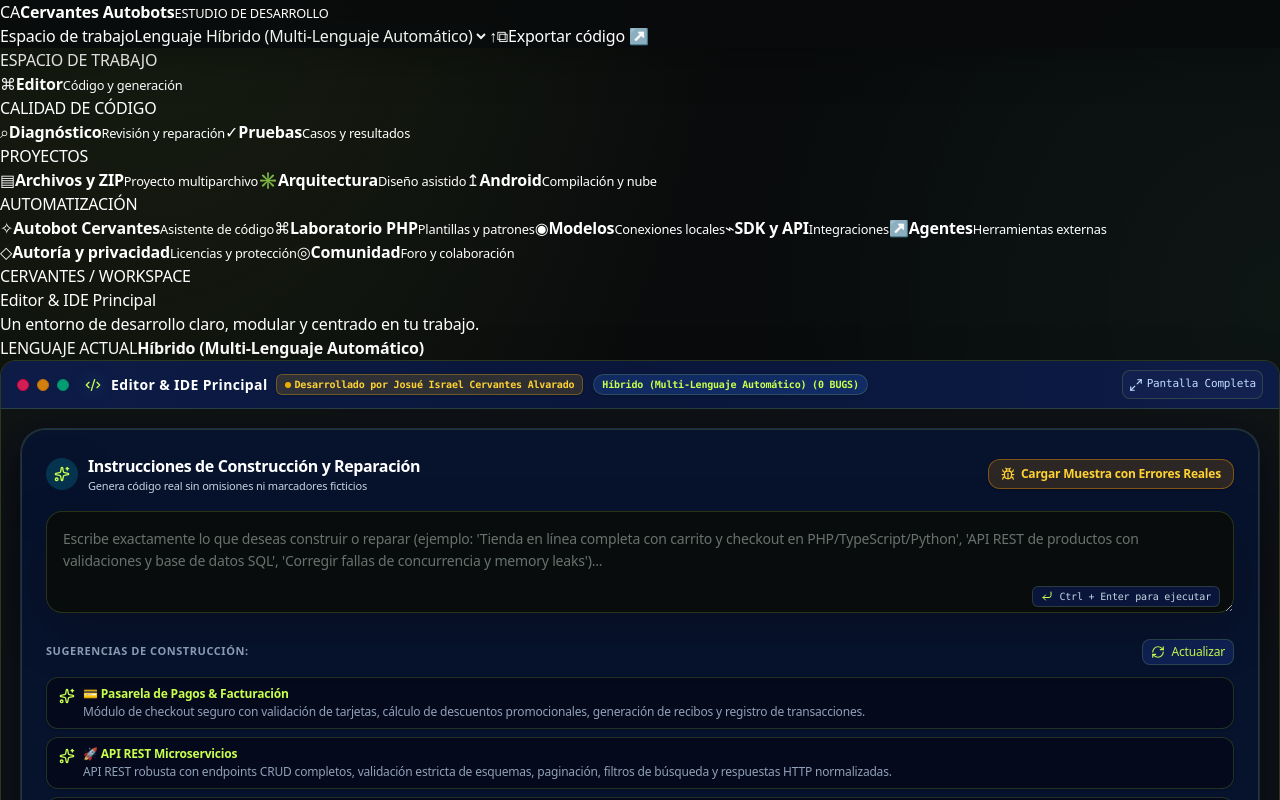
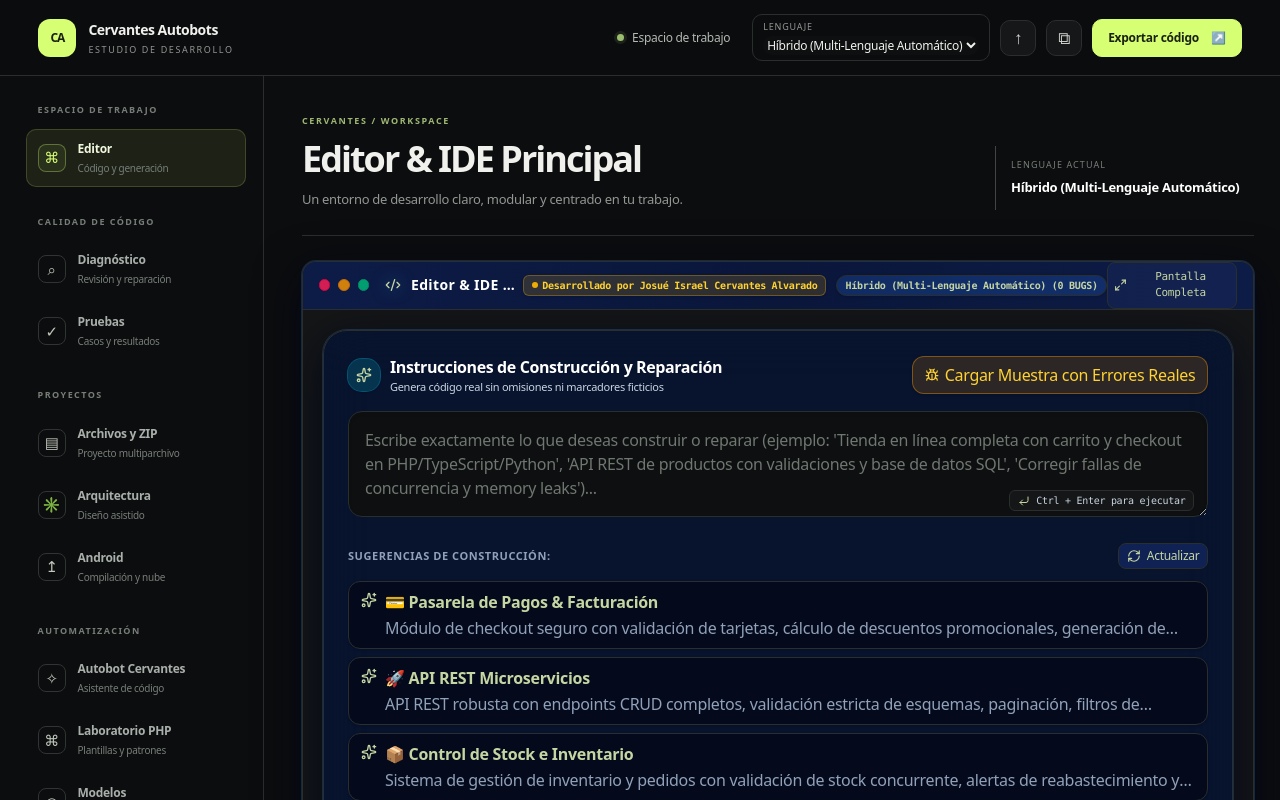
Before and after one commit to wexicos-create/Cervantes-AutoBoots, a React (Vite) app: page / in a window 1280 px wide. Shown: the top 800 px of the page. Built offline with nearby package versions, Linux system fonts and the light colour scheme.

Commit message:
Replace visual system with premium editorial dark workspace

```diff
--- a/src/index.css
+++ b/src/index.css
@@ -1,77 +1,36 @@
 @import "tailwindcss";
 
-/* Cervantes Autobots — Obsidian / acid-lime workstation */
-:root {
-  color-scheme: dark;
-  --ca-bg: #090b0c;
-  --ca-panel: #111516;
-  --ca-panel-raised: #171c1d;
-  --ca-line: rgba(201, 255, 77, .16);
-  --ca-lime: #c9ff4d;
-  --ca-muted: #98a19b;
-  --ca-text: #f0f4ed;
-}
-html { min-height: 100%; background: var(--ca-bg); }
-body {
-  min-height: 100vh;
-  margin: 0;
-  background:
-    radial-gradient(ellipse at 12% -12%, rgba(201,255,77,.09), transparent 38rem),
-    radial-gradient(ellipse at 100% 18%, rgba(103,255,204,.045), transparent 34rem),
-    var(--ca-bg);
-  color: var(--ca-text);
-  font-family: Inter, ui-sans-serif, system-ui, -apple-system, BlinkMacSystemFont, "Segoe UI", sans-serif;
-  letter-spacing: -.012em;
-}
-body::before {
-  content: "";
-  position: fixed;
-  inset: 0;
-  pointer-events: none;
-  opacity: .13;
-  background-image: linear-gradient(rgba(255,255,255,.025) 1px, transparent 1px), linear-gradient(90deg, rgba(255,255,255,.025) 1px, transparent 1px);
-  background-size: 34px 34px;
-  mask-image: linear-gradient(to bottom, black, transparent 82%);
-}
-#root { position: relative; min-height: 100vh; isolation: isolate; }
-header {
-  background: rgba(9, 11, 12, .88) !important;
-  border-color: rgba(201,255,77,.18) !important;
-  box-shadow: 0 12px 40px rgba(0,0,0,.25) !important;
-  backdrop-filter: blur(22px) !important;
-}
-header [class*="from-blue-"], header [class*="via-indigo-"], header [class*="to-cyan-"] {
-  background: linear-gradient(135deg, #c9ff4d, #7fdc7b) !important;
-  color: #10140b !important;
-  box-shadow: 0 0 30px rgba(201,255,77,.12) !important;
-  border-color: rgba(201,255,77,.35) !important;
-}
-header [class*="text-cyan-"], header [class*="text-blue-"] { color: var(--ca-lime) !important; }
-[class*="bg-[#081330"], [class*="bg-[#060e26"], [class*="bg-zinc-900"] {
-  background-color: rgba(17,21,22,.94) !important;
-}
-[class*="border-blue-"], [class*="border-cyan-"], [class*="border-zinc-800"] {
-  border-color: var(--ca-line) !important;
-}
-[class*="text-cyan-"], [class*="text-emerald-"] { color: var(--ca-lime) !important; }
-button {
-  transition: transform .16s ease, border-color .16s ease, background-color .16s ease, box-shadow .16s ease;
-}
-button:focus-visible, input:focus-visible, textarea:focus-visible, select:focus-visible {
-  outline: 2px solid var(--ca-lime);
-  outline-offset: 3px;
-}
-button:active:not(:disabled) { transform: translateY(1px); }
-button:disabled { cursor: not-allowed; }
-input, textarea, select {
-  background-color: #090c0d !important;
-  border-color: rgba(201,255,77,.18) !important;
-  color: var(--ca-text) !important;
-}
-input::placeholder, textarea::placeholder { color: #68726c !important; }
-pre, code { tab-size: 2; }
-[class*="rounded-2xl"][class*="shadow"] { box-shadow: 0 18px 54px rgba(0,0,0,.20); }
-::selection { color: #10140b; background: var(--ca-lime); }
-@media (prefers-reduced-motion: reduce) {
-  *, *::before, *::after { animation-duration: .01ms !important; animation-iteration-count: 1 !important; scroll-behavior: auto !important; transition-duration: .01ms !important; }
-}
+:root { color-scheme: dark; --ca-bg:#0c0d0e; --ca-panel:#141617; --ca-panel-2:#191c1d; --ca-line:#2a2e2d; --ca-text:#f0f0ec; --ca-muted:#929793; --ca-accent:#d7ff73; --ca-accent-ink:#1b2110; }
+* { box-sizing:border-box; }
+html { min-height:100%; background:var(--ca-bg); scroll-behavior:smooth; }
+body { min-height:100vh; margin:0; background:var(--ca-bg); color:var(--ca-text); font-family:Inter, "SF Pro Display", ui-sans-serif, system-ui, -apple-system, BlinkMacSystemFont, "Segoe UI", sans-serif; letter-spacing:-.018em; -webkit-font-smoothing:antialiased; }
+button, input, textarea, select { font:inherit; }
+button { cursor:pointer; }
+button:focus-visible, a:focus-visible, input:focus-visible, textarea:focus-visible, select:focus-visible { outline:2px solid var(--ca-accent); outline-offset:3px; }
+::selection { background:var(--ca-accent); color:var(--ca-accent-ink); }
+.ca-app { min-height:100vh; background:var(--ca-bg); }
+.ca-topbar { position:sticky; top:0; z-index:60; min-height:76px; padding:0 clamp(18px,3vw,42px); display:flex; align-items:center; justify-content:space-between; gap:22px; background:rgba(12,13,14,.94)!important; border-bottom:1px solid var(--ca-line)!important; box-shadow:none!important; backdrop-filter:blur(18px); }
+.ca-brand { display:flex; align-items:center; gap:12px; color:var(--ca-text); text-decoration:none; min-width:230px; }
+.ca-brand-mark { width:38px; height:38px; display:grid; place-items:center; border-radius:12px; background:var(--ca-accent); color:var(--ca-accent-ink); font-size:12px; font-weight:850; letter-spacing:-.08em; }
+.ca-brand-copy { display:flex; flex-direction:column; gap:3px; } .ca-brand-copy strong { font-size:14px; font-weight:680; letter-spacing:-.035em; } .ca-brand-copy small { font-size:9px; letter-spacing:.18em; color:var(--ca-muted); }
+.ca-topbar-right { display:flex; align-items:center; justify-content:flex-end; gap:10px; }
+.ca-project-state { display:flex; align-items:center; gap:8px; margin-right:12px; color:#b3b8b3; font-size:12px; white-space:nowrap; } .ca-state-dot { width:7px; height:7px; border-radius:50%; background:#9bbd70; box-shadow:0 0 0 3px rgba(155,189,112,.12); }
+.ca-language { display:flex; flex-direction:column; gap:3px; padding:5px 10px; border:1px solid var(--ca-line); border-radius:10px; min-width:125px; } .ca-language span { color:var(--ca-muted); font-size:9px; letter-spacing:.09em; text-transform:uppercase; } .ca-language select { width:100%; border:0!important; outline:0; padding:0; color:var(--ca-text)!important; background:transparent!important; font-size:12px; }
+.ca-icon-button { width:36px; height:36px; display:grid; place-items:center; border:1px solid var(--ca-line); border-radius:10px; color:#d0d3ce; background:#151718; font-size:17px; transition:background .16s,border-color .16s,transform .16s; } .ca-icon-button:hover { background:#202423; border-color:#59604e; transform:translateY(-1px); }
+.ca-primary-button { display:flex; align-items:center; gap:12px; min-height:38px; padding:0 15px; border:1px solid var(--ca-accent); border-radius:10px; background:var(--ca-accent); color:var(--ca-accent-ink); font-size:12px; font-weight:700; transition:filter .16s,transform .16s; } .ca-primary-button:hover { filter:brightness(1.06); transform:translateY(-1px); }
+.ca-shell { width:100%; max-width:1680px; margin:0 auto; padding:0 clamp(14px,2vw,28px) 40px; display:grid; grid-template-columns:238px minmax(0,1fr); gap:clamp(22px,3vw,44px); flex:1; }
+.ca-sidebar { position:sticky; top:76px; align-self:start; display:flex; flex-direction:column; min-height:calc(100vh - 76px); padding:27px 0 18px; border-right:1px solid var(--ca-line); padding-right:17px; }
+.ca-side-heading { padding:0 12px 10px; color:#777e78; font-size:9px; font-weight:750; letter-spacing:.16em; } .ca-side-spaced { margin-top:26px; }
+.ca-nav-item { width:100%; display:flex; align-items:center; gap:12px; text-align:left; padding:10px 11px; margin:2px 0; border:1px solid transparent; border-radius:10px; color:#a9afaa; background:transparent; transition:background .16s,border-color .16s,color .16s; } .ca-nav-item:hover { background:#171a19; color:#f0f0ec; } .ca-nav-item.is-active { background:rgba(215,255,115,.085); border-color:rgba(215,255,115,.18); color:#eff7dc; }
+.ca-nav-icon { width:28px; height:28px; flex:0 0 28px; display:grid; place-items:center; border:1px solid #303533; border-radius:8px; color:#c1c8bd; font-size:15px; } .ca-nav-item.is-active .ca-nav-icon { color:var(--ca-accent); border-color:rgba(215,255,115,.32); background:rgba(215,255,115,.07); } .ca-nav-item > span:last-child { display:flex; flex-direction:column; gap:3px; min-width:0; } .ca-nav-item strong { font-size:12px; font-weight:630; } .ca-nav-item small { font-size:10px; color:#777e78; }
+.ca-side-bottom { margin-top:auto; padding-top:22px; border-top:1px solid var(--ca-line); }
+.ca-main { min-width:0; padding-top:38px; } .ca-page-heading { display:flex; align-items:flex-end; justify-content:space-between; gap:24px; padding:0 0 25px; margin-bottom:25px; border-bottom:1px solid var(--ca-line); } .ca-eyebrow { margin:0 0 11px; color:#9fb775; font-size:9px; font-weight:750; letter-spacing:.18em; } .ca-page-heading h1 { margin:0; color:var(--ca-text); font-size:clamp(25px,3vw,36px); font-weight:620; letter-spacing:-.055em; line-height:1.12; } .ca-page-subtitle { margin:10px 0 0; color:var(--ca-muted); font-size:13px; line-height:1.6; } .ca-heading-meta { min-width:140px; padding:12px 15px; border-left:1px solid #414740; display:flex; flex-direction:column; gap:7px; } .ca-meta-label { color:#777e78; font-size:9px; letter-spacing:.12em; } .ca-heading-meta strong { font-size:13px; font-weight:620; }
+.ca-content-column { min-width:0; display:grid; grid-template-columns:minmax(0,1fr); gap:18px; } .ca-editor-stack { padding:0!important; display:flex; flex-direction:column; gap:18px; }
+.ca-app .rounded-2xl { border-radius:14px; } .ca-app [class*="bg-[#081330"], .ca-app [class*="bg-[#060e26"], .ca-app [class*="bg-[#09153a"], .ca-app [class*="bg-zinc-900"] { background-color:var(--ca-panel)!important; }
+.ca-app [class*="border-blue-"], .ca-app [class*="border-cyan-"], .ca-app [class*="border-zinc-800"] { border-color:var(--ca-line)!important; } .ca-app [class*="text-cyan-"], .ca-app [class*="text-blue-"] { color:#c6d6a2!important; }
+.ca-app [class*="from-blue-"], .ca-app [class*="via-indigo-"], .ca-app [class*="to-cyan-"] { background:var(--ca-accent)!important; color:var(--ca-accent-ink)!important; box-shadow:none!important; }
+.ca-app input, .ca-app textarea, .ca-app select { background:#0d0f10!important; border-color:#303533!important; color:var(--ca-text)!important; border-radius:9px; } .ca-app input::placeholder, .ca-app textarea::placeholder { color:#6f7770!important; }
+.ca-app button { transition:background-color .16s,border-color .16s,color .16s,transform .16s; } .ca-app button:active:not(:disabled) { transform:translateY(1px); } .ca-app button:disabled { opacity:.55; cursor:not-allowed; }
+@media (max-width:1050px) { .ca-shell { grid-template-columns:210px minmax(0,1fr); gap:22px; } .ca-project-state { display:none; } .ca-brand { min-width:auto; } }
+@media (max-width:760px) { .ca-topbar { min-height:66px; padding:10px 14px; align-items:flex-start; flex-wrap:wrap; } .ca-brand { min-width:0; } .ca-brand-mark { width:34px;height:34px; } .ca-topbar-right { width:100%; justify-content:space-between; gap:7px; } .ca-language { flex:1; min-width:0; } .ca-primary-button { padding:0 10px; font-size:11px; } .ca-shell { display:block; padding:0 12px 28px; } .ca-sidebar { position:sticky; top:0; z-index:40; min-height:0; padding:10px 0; border-right:0; border-bottom:1px solid var(--ca-line); background:rgba(12,13,14,.96); overflow-x:auto; flex-direction:row; gap:6px; } .ca-side-heading, .ca-side-bottom { display:none; } .ca-nav-item { width:auto; flex:0 0 auto; padding:8px; margin:0; } .ca-nav-item > span:last-child { display:none; } .ca-nav-icon { width:30px;height:30px; } .ca-main { padding-top:25px; } .ca-page-heading { align-items:flex-start; flex-direction:column; gap:16px; padding-bottom:18px; } .ca-heading-meta { min-width:0; padding:0; border-left:0; } .ca-page-heading h1 { font-size:27px; } }
+@media (prefers-reduced-motion: reduce) { *,*::before,*::after { animation-duration:.01ms!important; animation-iteration-count:1!important; scroll-behavior:auto!important; transition-duration:.01ms!important; } }
```
